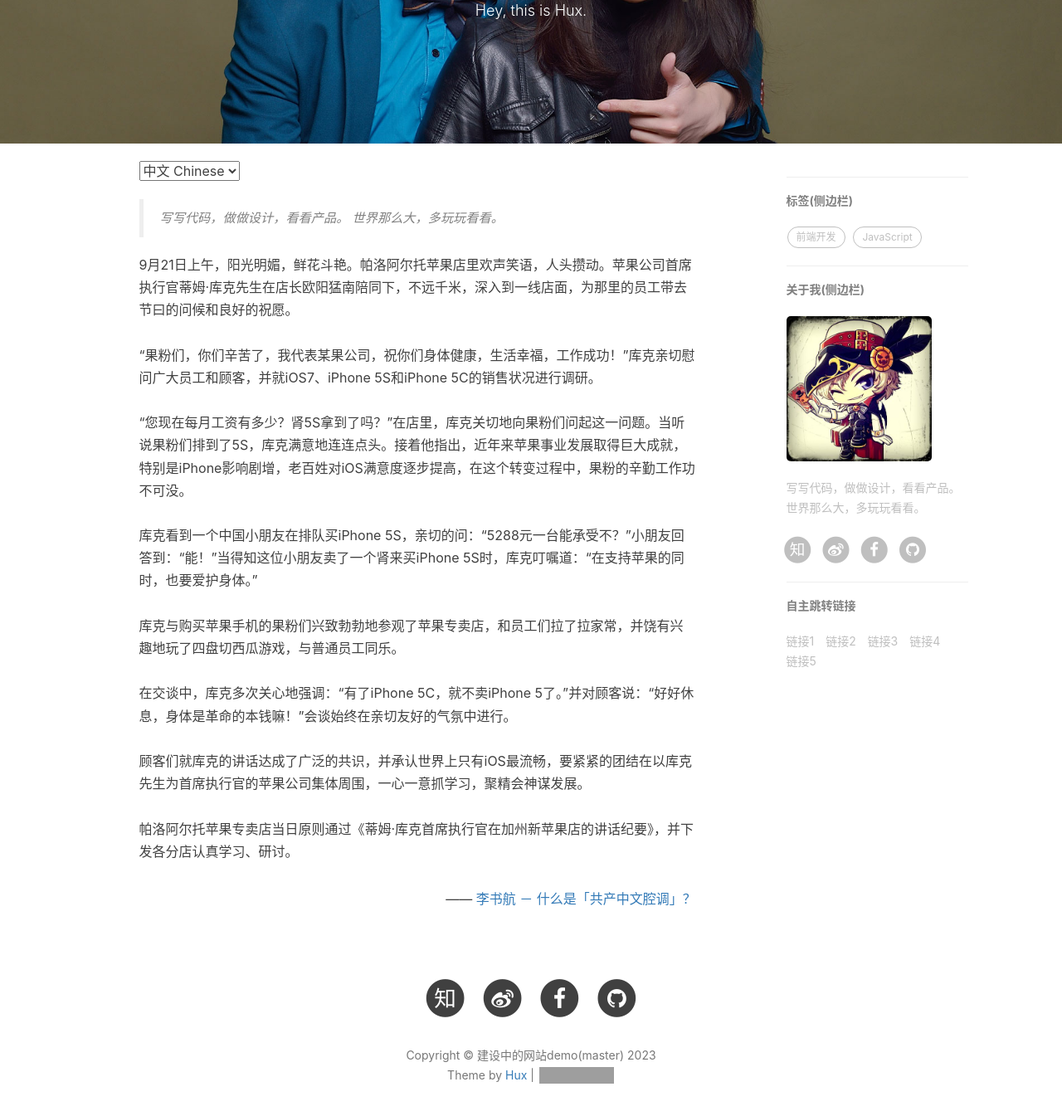
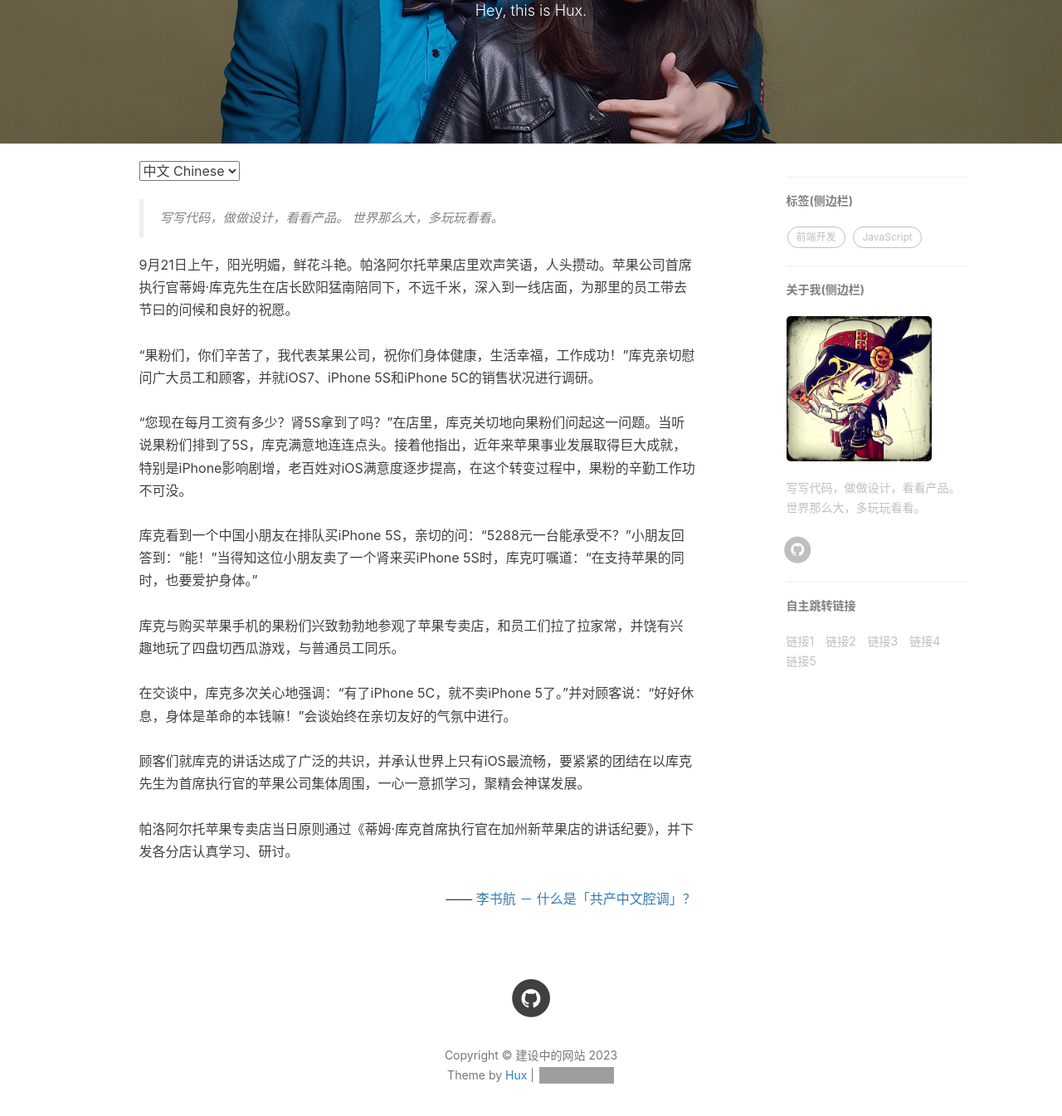
Before and after one commit to zhoujiegl/zhoujiegl.github.io, a Jekyll site: the page built from about.html, in a window 1280 px wide and 1400 px high, scrolled down 245 px. Shown: the top 1345 px of the window at 83% size. Built offline with Jekyll 4.4.1, drawn with Linux system fonts in a browser that asks for light colours; nearby versions of some CDN libraries; comment, search, counter and statistics services are not loaded; some of the changed lines change nothing that is shown; some of the changed text lies outside the part shown; grey boxes are pictures that could not be loaded.

Commit message:
更新 _config.yml

```diff
--- a/_config.yml
+++ b/_config.yml
@@ -1,24 +1,17 @@
 # Site settings
-title: 建设中的网站demo(master)
+title: 建设中的网站
 SEOTitle: 我的博客 | My Blog
 header-img: img/home-bg.jpg
-email: huxpro@gmail.com
+email: zhoujiegl@126.com
 description: ""
 keyword: ""
-url: "http://huangxuan.me"              # your host, for absolute URL
+url: "https://zhoujiegl.github.io/"              # your host, for absolute URL
 baseurl: "/Ling"         # for example, '/blog' if your blog hosted on 'host/blog'
 
 
 
 # SNS settings
-RSS: false
-weibo_username:     huxpro
-zhihu_username:     huxpro
 github_username:    huxpro
-#twitter_username:  huxpro
-facebook_username:  huxpro
-
-
 
 # Build settings
 # from 2016, 'pygments' is unsupported on GitHub Pages. Use 'rouge' for highlighting instead.
@@ -45,15 +38,9 @@
 
 
 
-# Disqus settings
-#disqus_username: _your_disqus_short_name_
-
-
-
+# Gitalk 评论区设置
 gitalk:
   enable: true
-
-
 
 
 # Analytics settings
@@ -65,20 +52,20 @@
 
 
 
-# Sidebar settings
+# 侧边栏设置
 sidebar: true                           # whether or not using Sidebar.
 sidebar-about-description: "写写代码，做做设计，看看产品。世界那么大，多玩玩看看。"
 sidebar-avatar: /img/Pete.png            # use absolute URL, seeing it's used in both `/` and `/about/`
 
 
 
-# Featured Tags
+# 标签栏设置
 featured-tags: true                     # whether or not using Feature-Tags
 featured-condition-size: 1              # A tag will be featured if the size of it is more than this condition value
 
 port: 5000
 
-# Friends
+# 链接区设置
 friends: [
     {
         title: "链接1",
```
